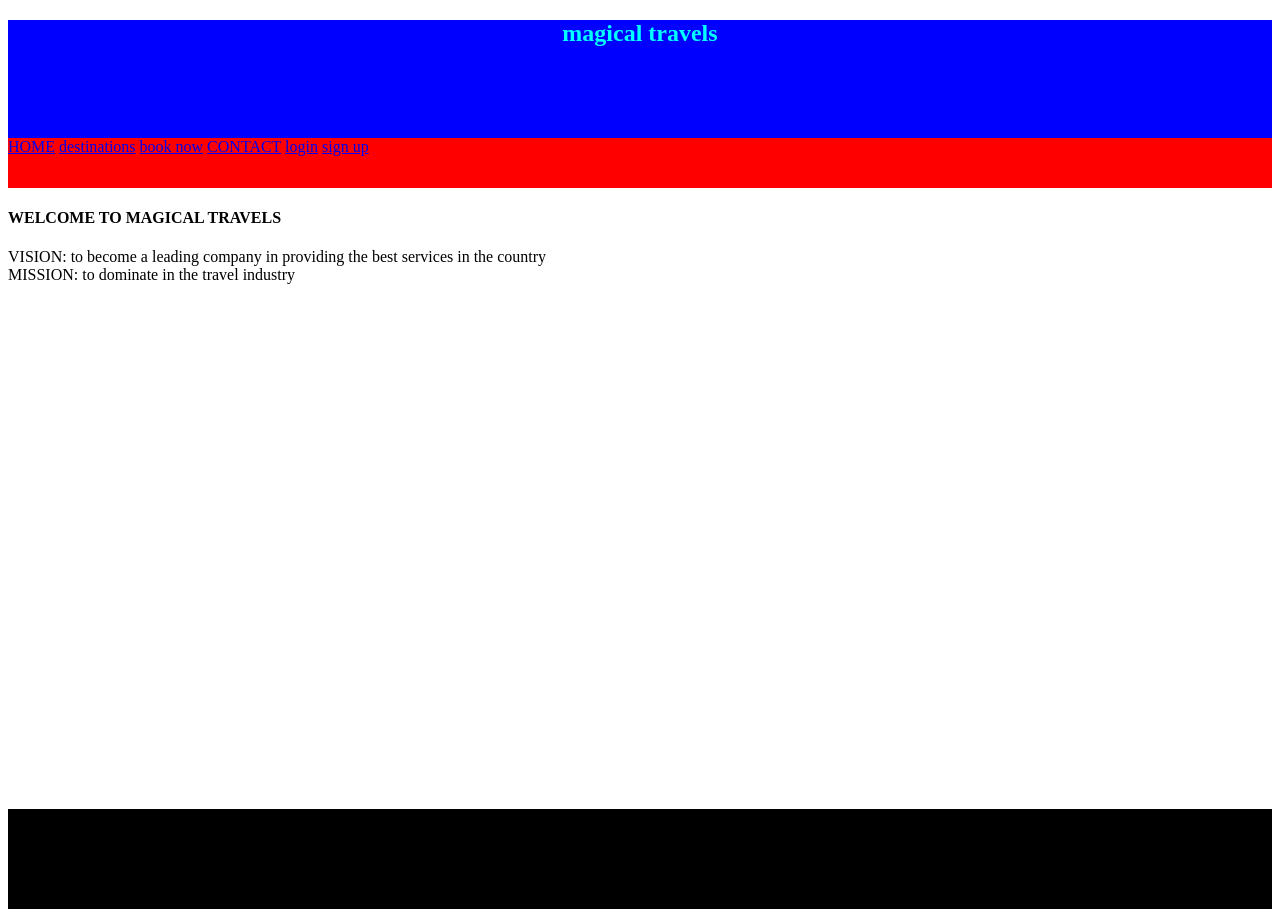
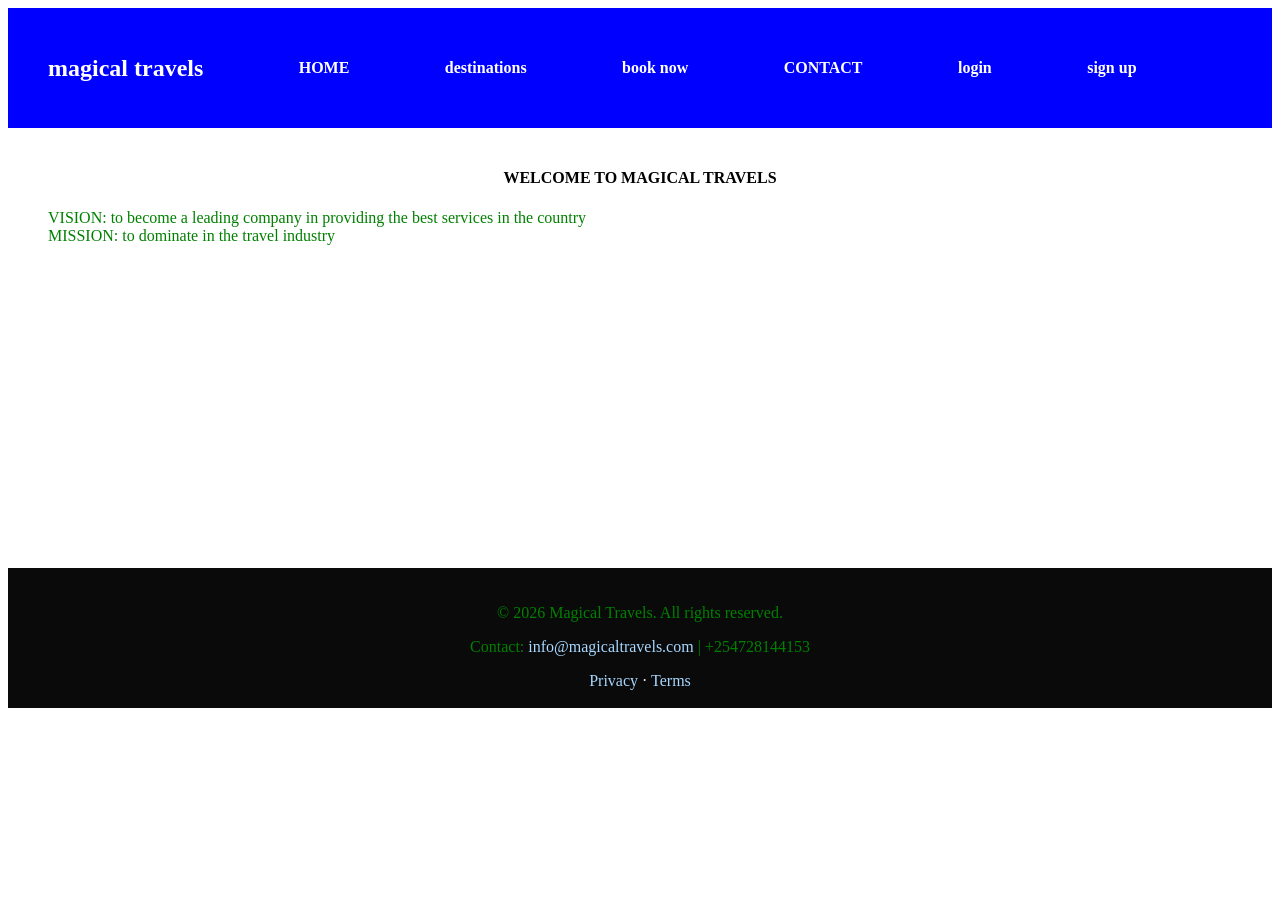
Before and after one commit to Lilnathn/Bbooking-web, a plain HTML site: page webpages/home.html in a window 1280 px wide. After the commit the page ends 800 px from the top, so only its background shows below. Drawn offline with Linux system fonts and the light colour scheme.

Commit message:
update home.html and  styles.css

```diff
--- a/webpages/home.html
+++ b/webpages/home.html
@@ -7,12 +7,10 @@
   <link rel="stylesheet" href="style.css">
 </head>
 <body>
-  <header>
+  <header class="header">
+  <div class="logo">magical travels</div>
 
-<h2>magical travels</h2>
-  </header>
-
-  <nav>
+  <nav class="nav">
 <a href="#">HOME</a>
 <a href="#">destinations</a>
 <a href="#">book now</a>
@@ -21,8 +19,9 @@
 <a href="#">sign up</a>
 
   </nav>
+   </header>
 
-  <main>
+   <main>
 <h4> WELCOME TO MAGICAL TRAVELS</h4>
 
 <P>VISION: to become a leading company in providing the best services in the country <BR>
@@ -30,8 +29,14 @@ MISSION: to dominate in the travel industry
 </P>
   </main>
 
-  <footer>
-
+  <footer class="footer">
+    <div class="footer-container">
+      <p>&copy; 2026 Magical Travels. All rights reserved.</p>
+      <p>Contact: <a href="mailto:ktumnathan07@gmail.com">info@magicaltravels.com</a> | +254728144153</p>
+      <nav class="footer-nav">
+        <a href="#">Privacy</a> · <a href="#">Terms</a>
+      </nav>
+    </div>
   </footer>
 </body>
 </html>
--- a/webpages/style.css
+++ b/webpages/style.css
@@ -1,25 +1,54 @@
-header {
-    background-color: blue;
-    height: 118px;
-    width: auto;
-    text-align: center;
+.header {
+    display: flex;
+    align-items: center;
+    justify-content: space-between;
+    height: 120px;
+    padding: 0 40px;
+   background-color: blue;
 }
-nav {
-    background-color: red;
-    height: 50px;
-    width: auto;
+.logo {
+    color: white;
+    font-size: 24px;
+    font-weight: bold;
+}
+.nav {
+    display: flex;
+    flex: 1;
+    justify-content: space-evenly;
+}
+.nav a {
+    color: white;
+    text-decoration: none;
+    font-weight: bold;
 }
 main {
     background-color: white;
-    height: 600px;
+    height: 400px;
     width: auto;
+    padding: 20px 40px;
+
 }
 footer {
     background-color: black;
     height: 100px;
     width: auto;
 }
-h2 {
-    color: aqua;
-
+h4{
+    text-align: center;
 }
+p {
+    color: green;
+}
+footer.footer {
+    background-color: #0a0a0a;
+    color: #ffffff;
+    padding: 20px 40px;
+    text-align: center;
+}
+.footer a {
+    color: #a8d8ff;
+    text-decoration: none;
+}
+.footer a:hover {
+    text-decoration: underline;
+}
```
